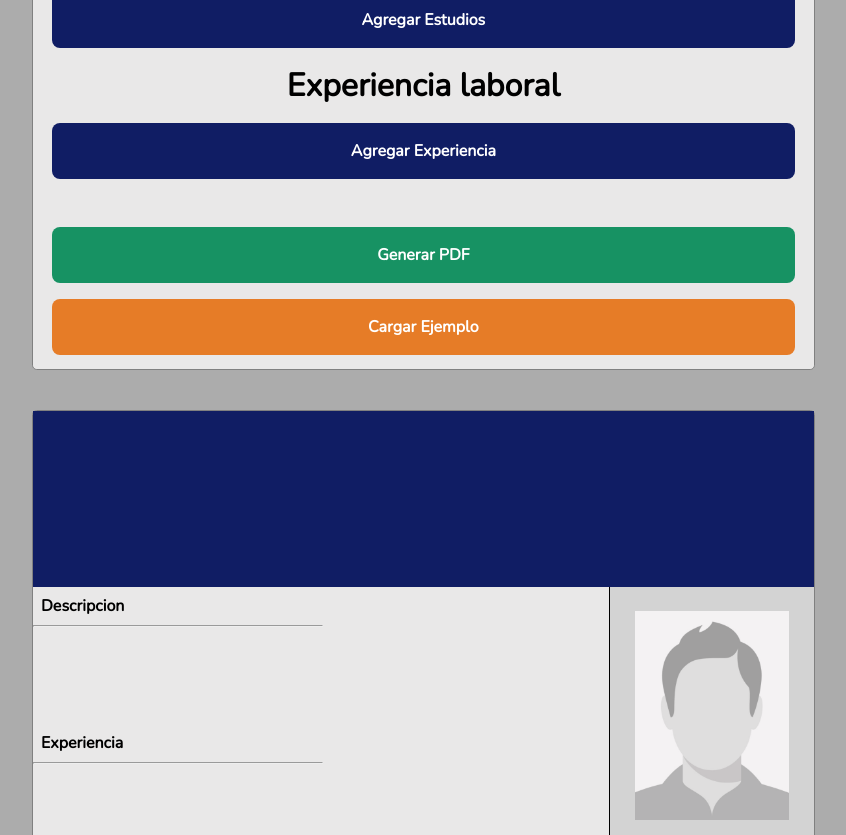
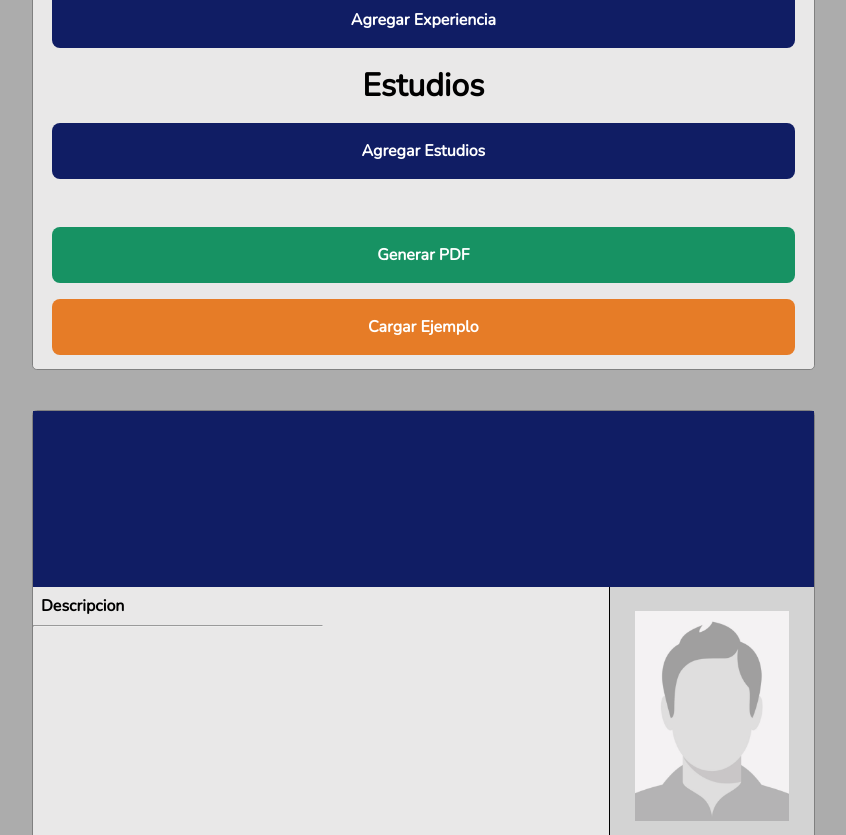
Before and after one commit to SebasDrewes/cv-maker, a React (Create React App) app: page / in a window 1280 px wide. Shown: the part 860-1695 px from the top of the page, without its empty margins (224-1070 px from the left). Built offline with nearby package versions, Linux system fonts and the light colour scheme.

Commit message:
terminada funcionalidad basica, falta pdf y ejemplo

```diff
--- a/src/App.css
+++ b/src/App.css
@@ -102,6 +102,7 @@ button {
   margin-top: 5vh;
   margin-bottom: 5vh;
   margin-left: 20vw;
+  height: 130vh;
   border: 1px solid grey;
   border-radius: 0.3em;
   background-color: rgb(233, 232, 232);
--- a/src/App.js
+++ b/src/App.js
@@ -277,14 +277,14 @@ class App extends React.Component {
         <div className="container">
           <p className="subtitle">Informacion Personal</p>
           <GeneralInfo saveGeneralInfo={this.saveGeneralInfo} savePhoto={this.imageUpload} />
+          <p className="subtitle">Experiencia laboral</p>
+          {this.workList()}
+          {this.workForm()}
+          {this.displayWorkButton()}
           <p className="subtitle">Estudios</p>
           {this.studyList()}
           {this.studyForm()}
           {this.displayStudyButton()}
-          <p className="subtitle">Experiencia laboral</p>
-          {this.workList()}
-          {this.workForm()}
-          {this.displayWorkButton()}
           <button type="button" className="pdf">Generar PDF</button>
           <button type="button" className="ejemplo">Cargar Ejemplo</button>
         </div>
--- a/src/components/Preview.css
+++ b/src/components/Preview.css
@@ -6,7 +6,7 @@
     display: grid;
     margin: 0;
     padding: 0;
-    height: auto;
+    height: 100%;
     align-items: start;
     width: 61vw;
     grid-template-columns: 15vw 15vw 15vw 16vw;
@@ -20,11 +20,13 @@
     grid-area: previewMain;
     color: white;
     background-color: rgb(16, 29, 100);
-    height: 22vh;
+    height: 100%;
     margin: 0;
 }
 #previewDescription {
-    grid-area: previewDescription
+    grid-area: previewDescription;
+    white-space: pre-line;
+    white-space: pre-wrap;
 }
 #previewName{
     font-size: 2em;
```
